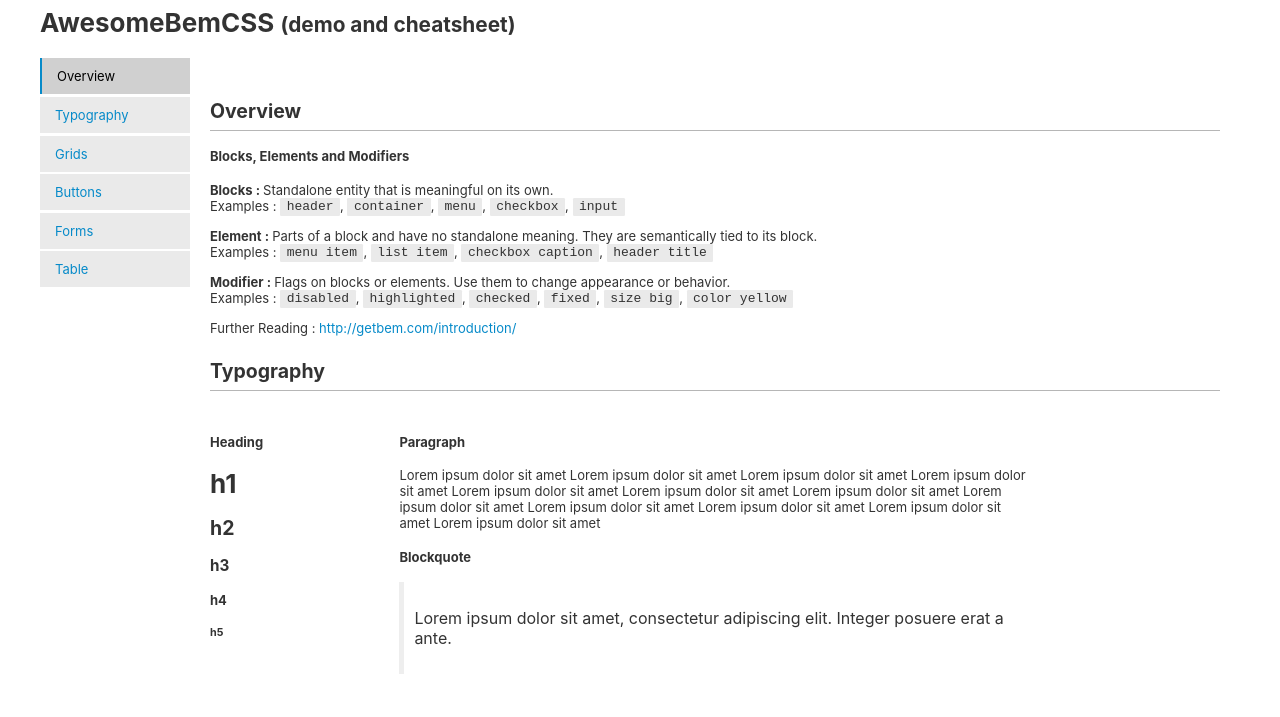
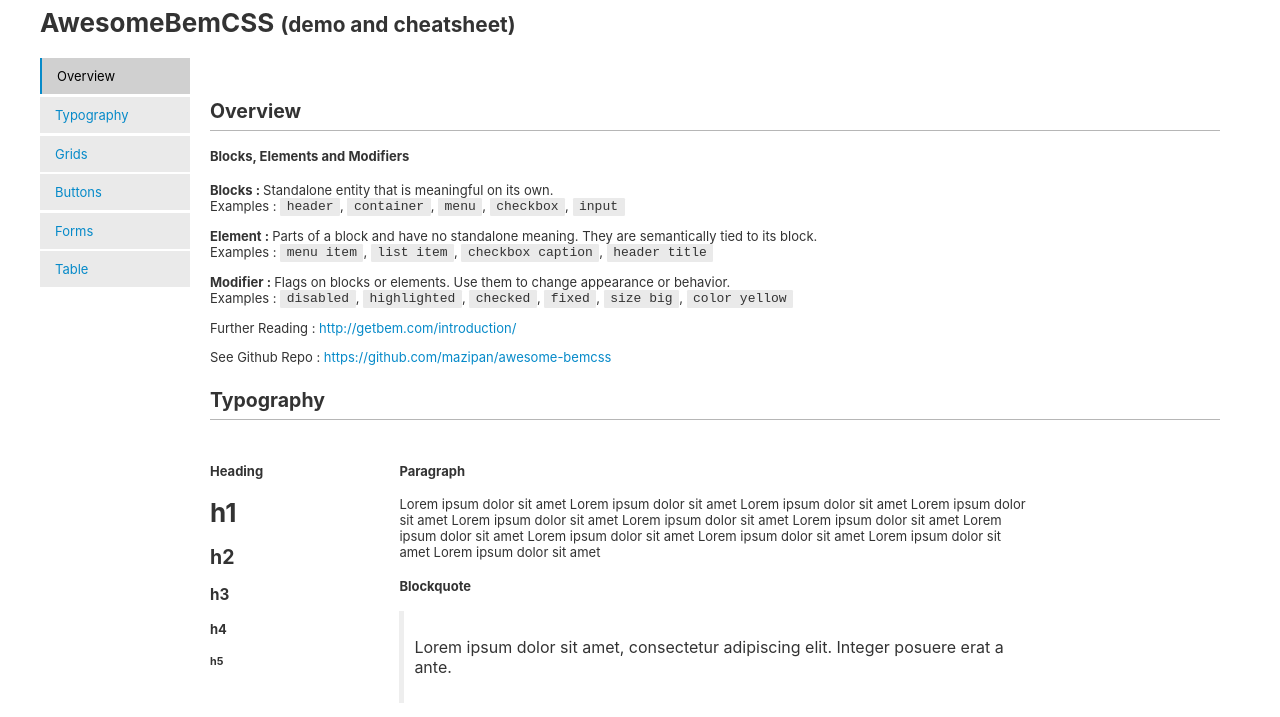
Before and after one commit to mazipan/awesome-bemcss, a website: page demo/index.html in a window 1280 px wide. Shown: the part 70-787 px from the top of the page. Drawn offline with Linux system fonts and the light colour scheme.

Commit message:
add git repo link

```diff
--- a/demo/index.html
+++ b/demo/index.html
@@ -118,6 +118,9 @@
           </p>
           <p>
             Further Reading : <a href="http://getbem.com/introduction/">http://getbem.com/introduction/</a>
+          </p>
+          <p>
+            See Github Repo : <a href="https://github.com/mazipan/awesome-bemcss">https://github.com/mazipan/awesome-bemcss</a>
           </p>
         </section>
 
```
